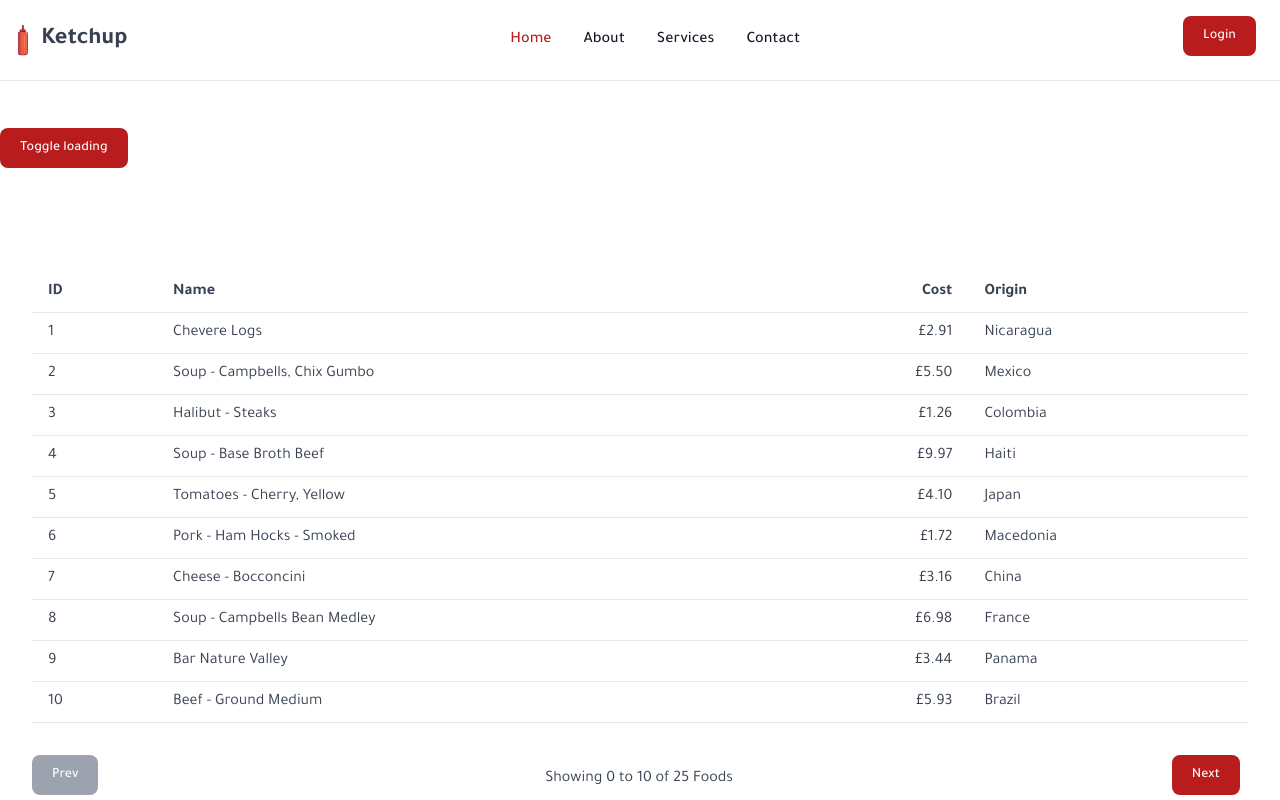
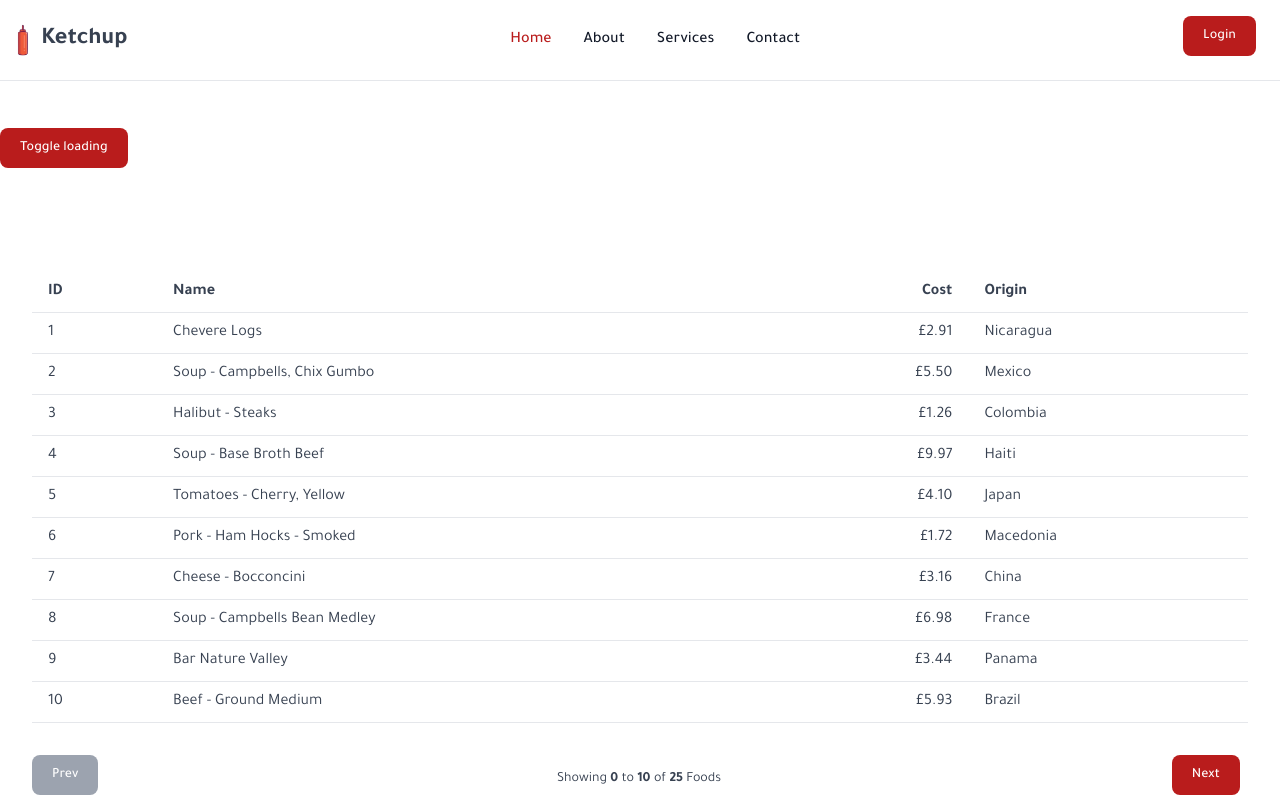
Before and after one commit to ScottKGregory/ketchup, a React (Vite) app: page / in a window 1280 px wide. Shown: the top 800 px of the page. Built offline with nearby package versions, Linux system fonts and the light colour scheme.

Commit message:
Dark mode

```diff
--- a/src/components/paginator.tsx
+++ b/src/components/paginator.tsx
@@ -35,11 +35,24 @@ export default function Paginator(props: Props) {
         disabled={!props.onPrev || props.start === 0}
       />
 
-      <Typography type="span">
+      <Typography type="span" className="text-sm">
         {" "}
-        Showing <Typography type="span"> {props.start} </Typography> to{" "}
-        <Typography type="span"> {end} </Typography> of{" "}
-        <Typography type="span"> {props.count} </Typography> {props.label}{" "}
+        Showing{" "}
+        <Typography type="span" bold>
+          {" "}
+          {props.start}{" "}
+        </Typography>{" "}
+        to{" "}
+        <Typography type="span" bold>
+          {" "}
+          {end}{" "}
+        </Typography>{" "}
+        of{" "}
+        <Typography type="span" bold>
+          {" "}
+          {props.count}{" "}
+        </Typography>{" "}
+        {props.label}{" "}
       </Typography>
 
       <Button
```
